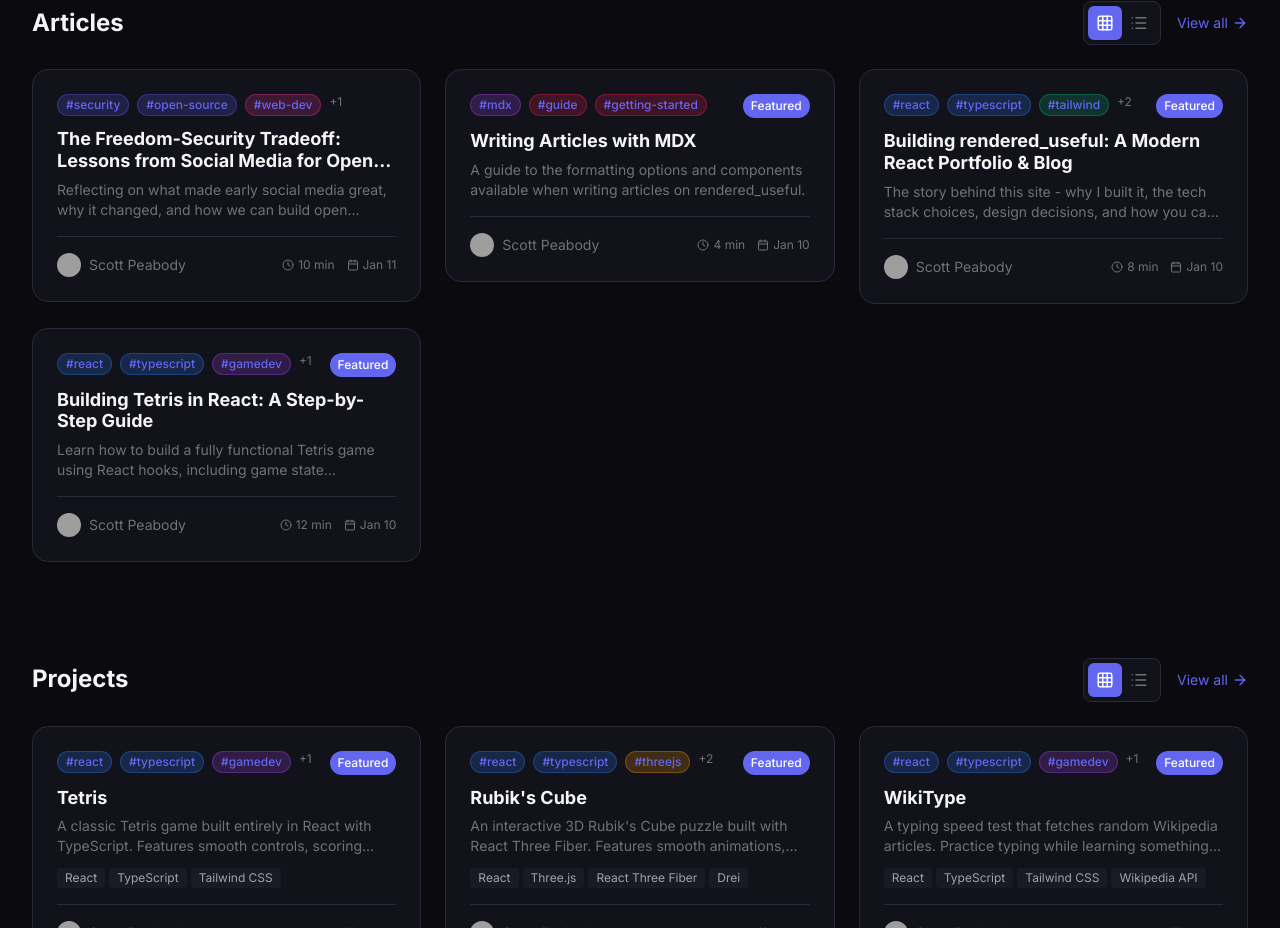
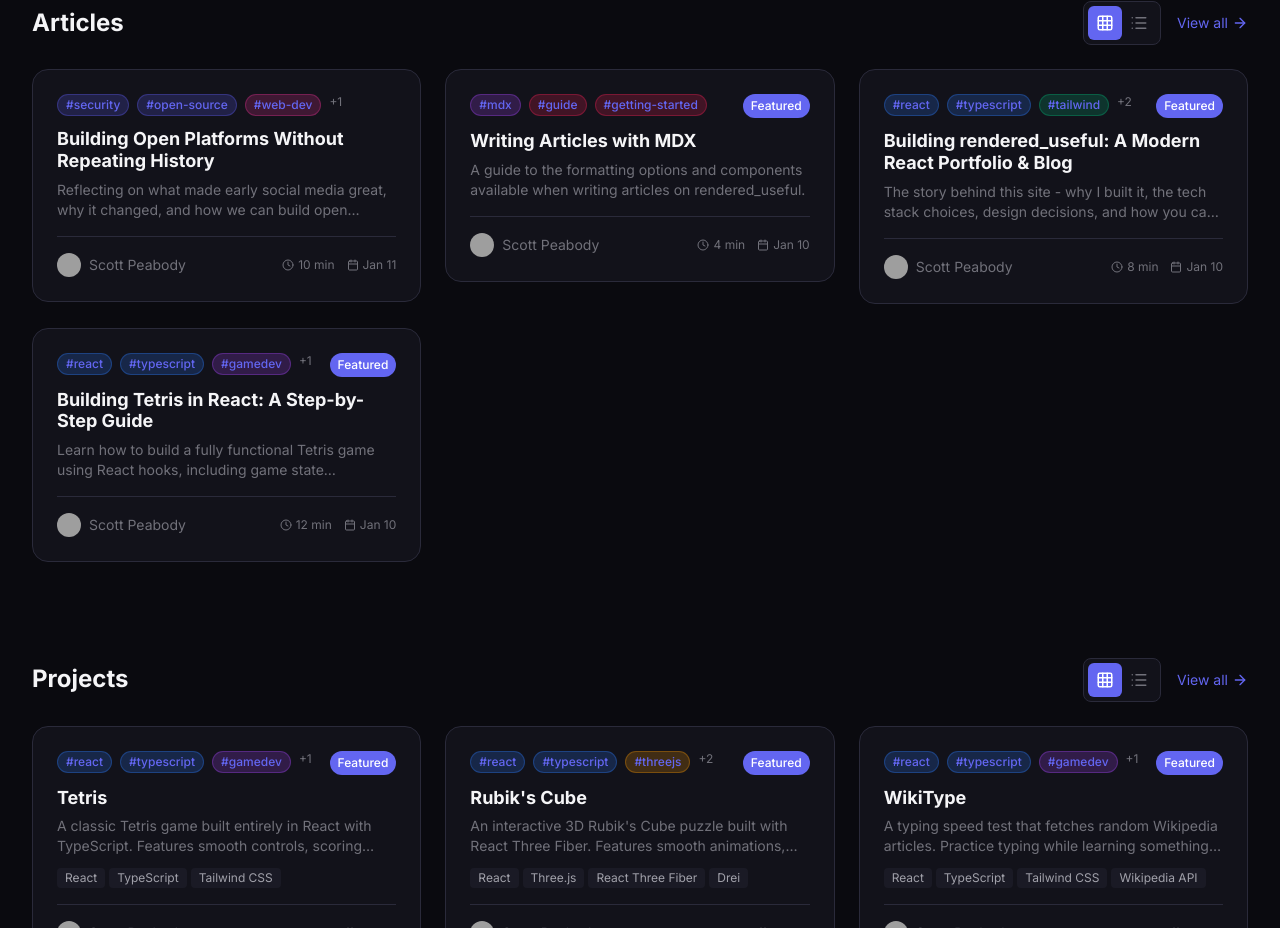
Before and after one commit to ScottPeabody/rendered_useful, a React (Vite) app: page / in a window 1280 px wide. Shown: the part 777-1705 px from the top of the page. Built offline with nearby package versions, Linux system fonts and the light colour scheme; grey boxes are pictures that could not be loaded.

Commit message:
Update article title in content.ts

```diff
--- a/src/data/content.ts
+++ b/src/data/content.ts
@@ -50,7 +50,7 @@ export const articles: Article[] = [
   },
   {
     slug: 'the-freedom-security-tradeoff',
-    title: 'The Freedom-Security Tradeoff: Lessons from Social Media for Open Platforms',
+    title: 'Building Open Platforms Without Repeating History',
     description: 'Reflecting on what made early social media great, why it changed, and how we can build open platforms that balance freedom with security.',
     author: 'scott-peabody',
     date: '2026-01-11',
```
